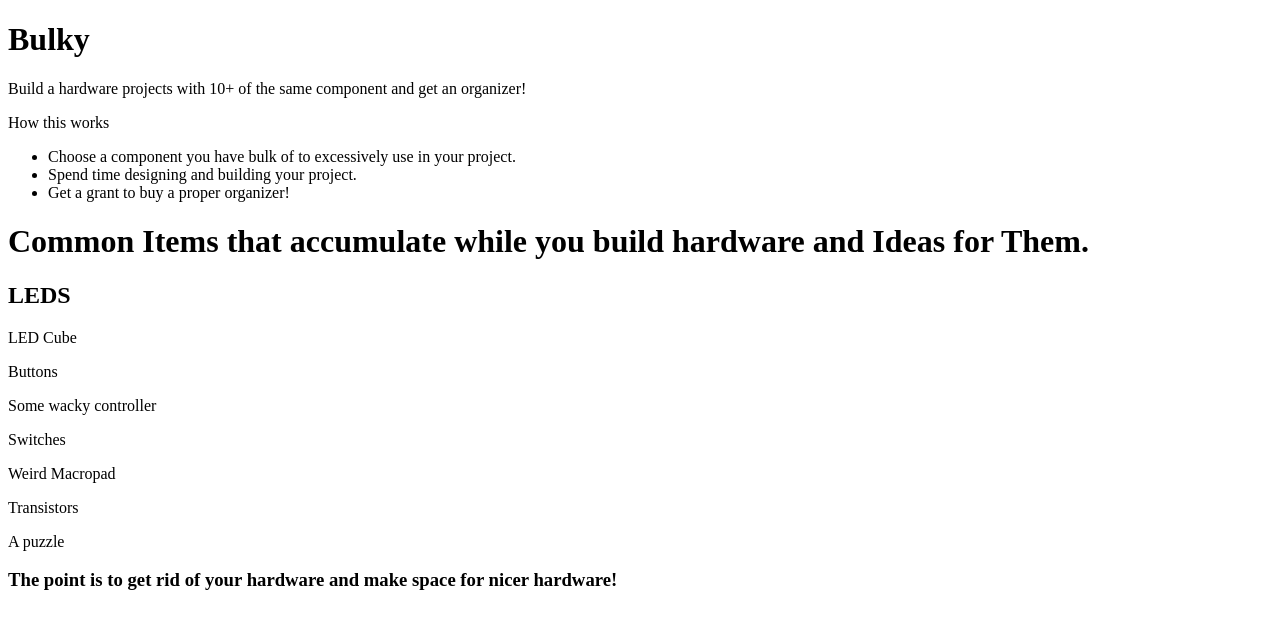
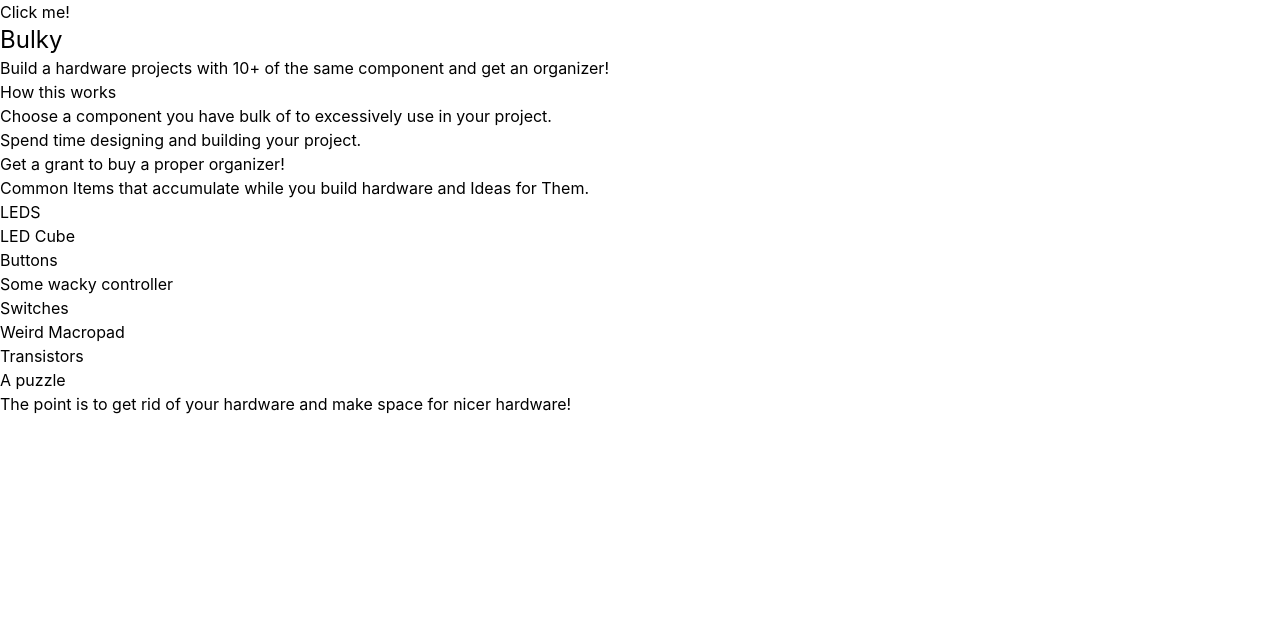
Before and after one commit to possiblyselena/bulky, a SvelteKit app in the folder bulky/: page / in a window 1280 px wide. Shown: the top 628 px of the page. Built offline with nearby package versions, Linux system fonts and the light colour scheme.

Commit message:
install tailwind

```diff
--- a/bulky/package.json
+++ b/bulky/package.json
@@ -19,5 +19,9 @@
 		"svelte-check": "^4.6.0",
 		"typescript": "^6.0.3",
 		"vite": "^8.0.16"
+	},
+	"dependencies": {
+		"@tailwindcss/vite": "^4.3.3",
+		"tailwindcss": "^4.3.3"
 	}
 }
--- /dev/null
+++ b/bulky/src/app.css
@@ -0,0 +1 @@
+@import "tailwindcss";
--- a/bulky/src/routes/+layout.svelte
+++ b/bulky/src/routes/+layout.svelte
@@ -2,6 +2,8 @@
 	import favicon from '$lib/assets/favicon.svg';
 
 	let { children } = $props();
+
+	import "../app.css";
 </script>
 
 <svelte:head>
--- a/bulky/src/routes/+page.svelte
+++ b/bulky/src/routes/+page.svelte
@@ -1,4 +1,12 @@
-<h1>Bulky</h1>
+<script lang="ts">
+    function greet() {
+        alert('Welcome to Svelte');
+    }
+</script>
+
+<button onclick={greet}>Click me!</button>
+
+<h1 class="text-2xl">Bulky</h1>
 <p>Build a hardware projects with 10+ of the same component and get an organizer!</p>
 
 <p>How this works</p>
@@ -24,3 +32,8 @@
 
 
 <h3>The point is to get rid of your hardware and make space for nicer hardware!</h3>
+
+<style lang="postcss">
+    @reference "tailwindcss"
+
+</style>
--- a/bulky/vite.config.ts
+++ b/bulky/vite.config.ts
@@ -1,9 +1,11 @@
 import adapter from '@sveltejs/adapter-auto';
 import { sveltekit } from '@sveltejs/kit/vite';
 import { defineConfig } from 'vite';
+import tailwindcss from '@tailwindcss/vite';
 
 export default defineConfig({
 	plugins: [
+		tailwindcss(),
 		sveltekit({
 			compilerOptions: {
 				// Force runes mode for the project, except for libraries. Can be removed in svelte 6.
```
Also changed, not shown: 1 other file (tests, documents, lock files or other folders).
